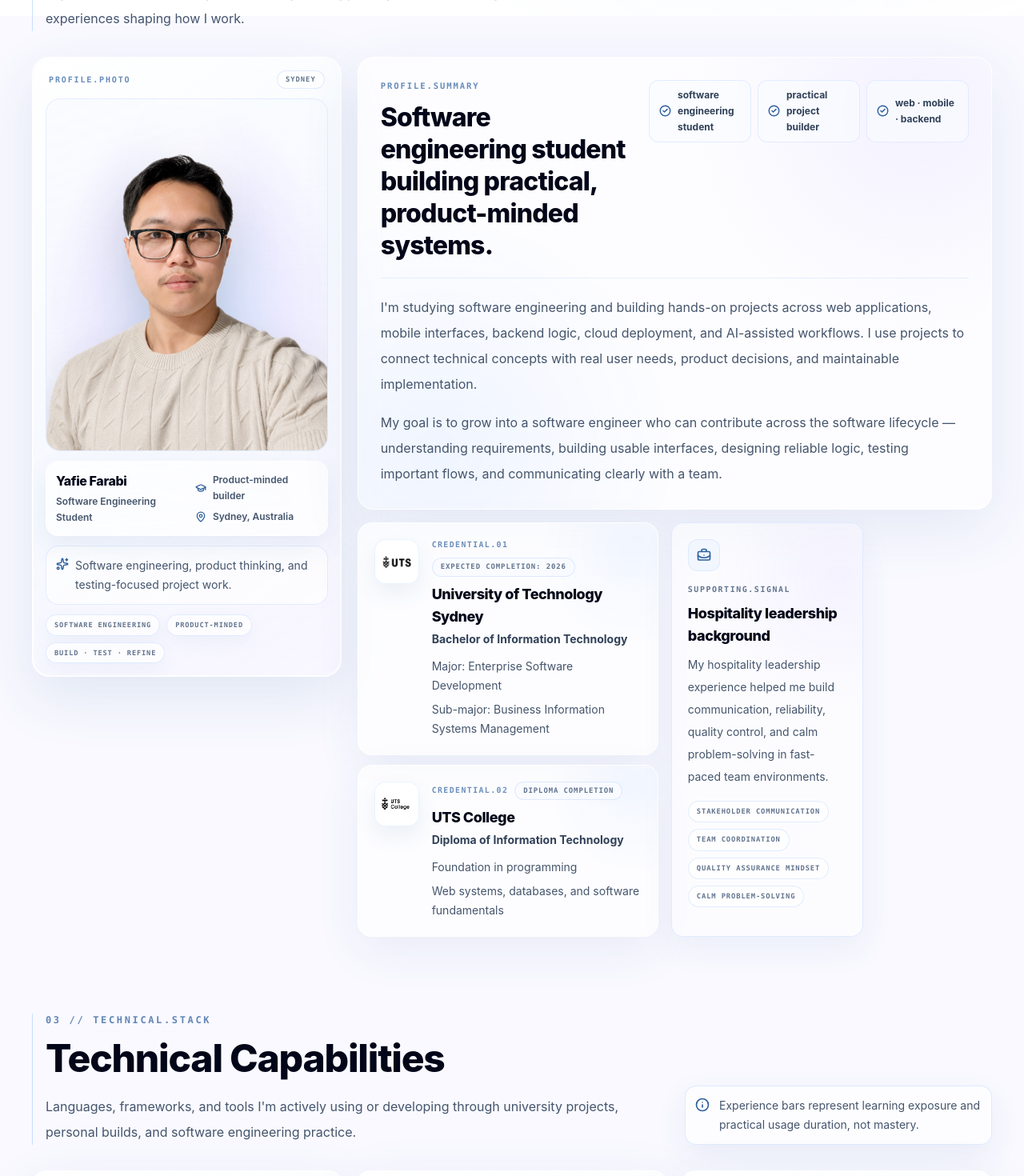
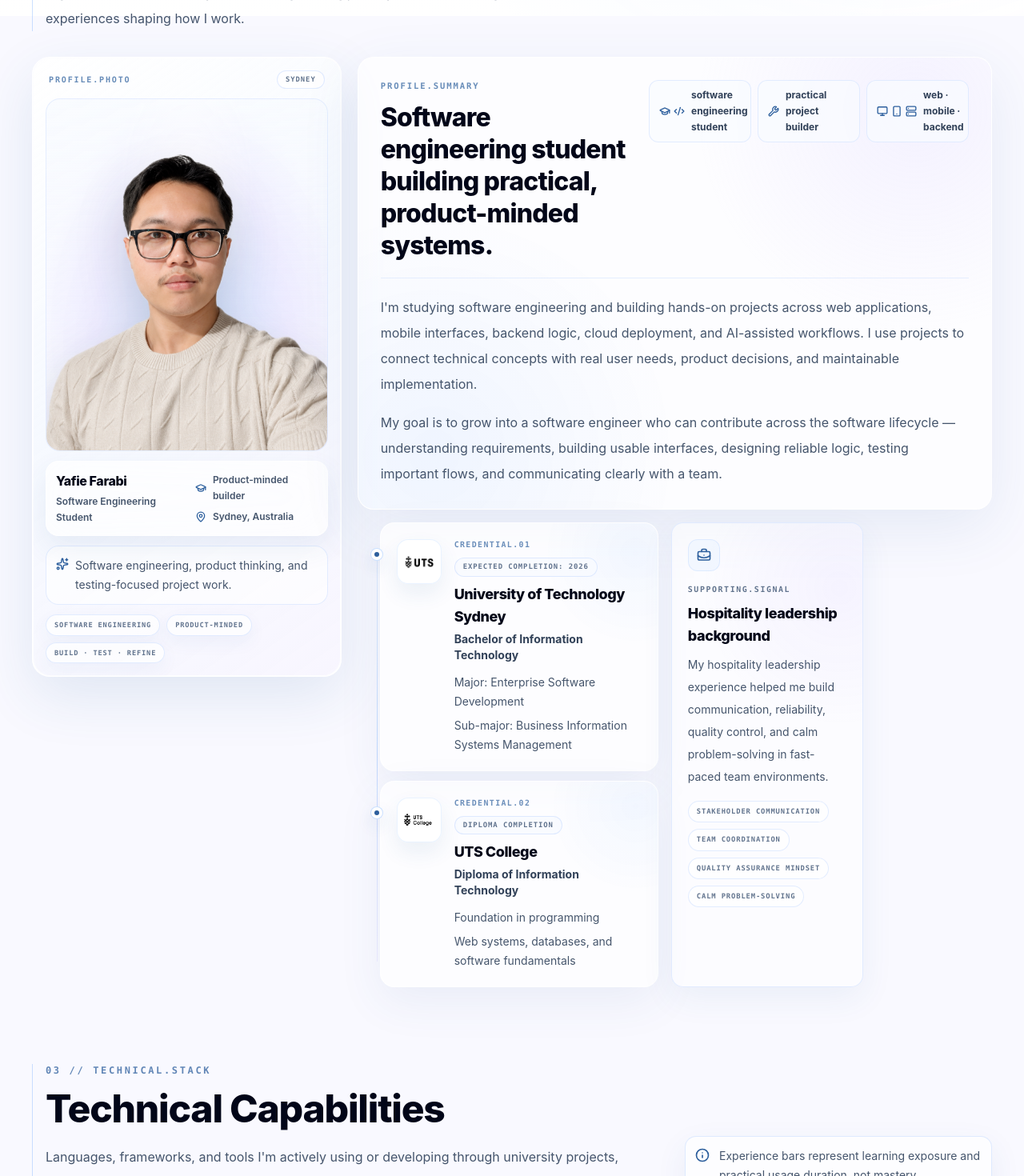
Before and after one commit to jaeyunjks/yafie-portfolio, a Next.js app: page /about in a window 1280 px wide. Shown: the part 780-2250 px from the top of the page at 80% size. Built offline with nearby package versions, Linux system fonts and the light colour scheme.

Commit message:
mobile view - about page #1

```diff
--- a/src/components/sections/about/AboutStory.tsx
+++ b/src/components/sections/about/AboutStory.tsx
@@ -1,10 +1,14 @@
 import Image from "next/image";
 import {
   BriefcaseBusiness,
-  CheckCircle2,
+  Code2,
   GraduationCap,
   MapPin,
+  Monitor,
+  Server,
   Sparkles,
+  Smartphone,
+  Wrench,
 } from "lucide-react";
 import Reveal from "@/components/ui/Reveal";
 
@@ -47,6 +51,21 @@ const profileTags = [
   "software engineering",
   "product-minded",
   "build · test · refine",
+];
+
+const summaryItems = [
+  {
+    label: "software engineering student",
+    icons: [GraduationCap, Code2],
+  },
+  {
+    label: "practical project builder",
+    icons: [Wrench],
+  },
+  {
+    label: "web · mobile · backend",
+    icons: [Monitor, Smartphone, Server],
+  },
 ];
 
 const hospitalitySkills = [
@@ -191,22 +210,22 @@ export default function AboutStory() {
                   </div>
 
                   <div className="grid gap-2 sm:grid-cols-3 xl:w-[25rem] xl:shrink-0">
-                    {[
-                      "software engineering student",
-                      "practical project builder",
-                      "web · mobile · backend",
-                    ].map((item) => (
+                    {summaryItems.map((item) => (
                       <div
-                        key={item}
+                        key={item.label}
                         className="flex min-h-12 items-center gap-2 rounded-[12px] border border-[#d4e3ff]/62 bg-[#f8fbff]/72 px-3 py-2 text-xs font-bold leading-5 text-slate-700"
                       >
-                        <CheckCircle2
-                          size={15}
-                          strokeWidth={2.3}
-                          aria-hidden
-                          className="shrink-0 text-[#2d5f9d]"
-                        />
-                        <span>{item}</span>
+                        <span className="flex shrink-0 items-center gap-1 text-[#2d5f9d]">
+                          {item.icons.map((Icon, iconIndex) => (
+                            <Icon
+                              key={`${item.label}-${iconIndex}`}
+                              size={14}
+                              strokeWidth={2.3}
+                              aria-hidden
+                            />
+                          ))}
+                        </span>
+                        <span>{item.label}</span>
                       </div>
                     ))}
                   </div>
@@ -234,9 +253,16 @@ export default function AboutStory() {
           </Reveal>
 
           <div className="grid gap-4 xl:grid-cols-[minmax(0,0.7fr)_minmax(15rem,0.3fr)]">
-            <div className="relative grid gap-3">
+            <div className="relative grid gap-3 pl-6 before:absolute before:bottom-8 before:left-[1.35rem] before:top-8 before:w-px before:bg-gradient-to-b before:from-[#8dbbff]/20 before:via-[#8dbbff]/50 before:to-[#c6b7ff]/20 xl:pl-7 xl:before:left-[1.5rem]">
               {educationCards.map((card, index) => (
-                <Reveal key={card.institution} delay={index * 0.06}>
+                <Reveal
+                  key={card.institution}
+                  delay={index * 0.06}
+                  className="relative"
+                >
+                  <span className="absolute -left-[0.65rem] top-8 z-20 flex h-4 w-4 items-center justify-center rounded-full border border-[#8dbbff]/45 bg-white shadow-[0_8px_20px_rgba(45,95,157,0.12)] xl:-left-3">
+                    <span className="h-1.5 w-1.5 rounded-full bg-[#2d5f9d]" />
+                  </span>
                   <article className="group relative overflow-hidden rounded-[18px] border border-white/75 bg-white/70 p-5 shadow-[0_18px_55px_rgba(45,95,157,0.08)] backdrop-blur-xl transition-[border-color,box-shadow,background-color,transform] duration-300 hover:-translate-y-1 hover:border-[#8dbbff]/55 hover:bg-white/90 hover:shadow-[0_24px_70px_rgba(45,95,157,0.13)]">
                     <div className="pointer-events-none absolute inset-0 bg-[radial-gradient(circle_at_92%_12%,rgba(141,187,255,0.1),transparent_28%)]" />
                     <div className="relative z-10 flex items-start gap-4">
--- a/src/components/sections/about/AboutTechStack.tsx
+++ b/src/components/sections/about/AboutTechStack.tsx
@@ -2,8 +2,10 @@
 
 import { Info } from "lucide-react";
 import { motion } from "motion/react";
+import { useState } from "react";
 import Reveal from "@/components/ui/Reveal";
 import { techStack } from "@/data/techStack";
+import type { TechCategory } from "@/types";
 
 const statusStyles = {
   "actively using":
@@ -12,43 +14,20 @@ const statusStyles = {
   learning: "border-[#c6b7ff]/56 bg-[#f7f3ff]/78 text-[#67549e]",
 };
 
-export default function AboutTechStack() {
+const mobileFilters = [
+  { label: "Language", value: "Languages" },
+  { label: "Framework", value: "Frameworks" },
+  { label: "Tech Tools", value: "Tech & Developer Tools" },
+];
+
+function TechStackCard({
+  category,
+  index,
+}: {
+  category: TechCategory;
+  index: number;
+}) {
   return (
-    <section className="pb-20 lg:pb-24">
-      <Reveal>
-        <div className="mb-8 flex flex-col justify-between gap-5 border-l border-[#8dbbff]/45 pl-4 lg:flex-row lg:items-end">
-          <div>
-            <p className="font-mono text-xs font-bold uppercase tracking-[0.22em] text-[#2d5f9d]/75">
-              03 // technical.stack
-            </p>
-            <h2 className="mt-4 text-3xl font-extrabold tracking-tight text-slate-950 md:text-5xl">
-              Technical Capabilities
-            </h2>
-            <p className="mt-5 max-w-3xl text-base leading-8 text-slate-600">
-              Languages, frameworks, and tools I&apos;m actively using or
-              developing through university projects, personal builds, and
-              software engineering practice.
-            </p>
-          </div>
-
-          <div className="flex max-w-sm items-start gap-3 rounded-[14px] border border-[#d4e3ff]/75 bg-white/64 p-3 text-sm leading-6 text-slate-600 shadow-[0_14px_38px_rgba(45,95,157,0.08)] backdrop-blur-xl">
-            <Info
-              size={18}
-              strokeWidth={2.2}
-              aria-hidden
-              className="mt-0.5 shrink-0 text-[#2d5f9d]"
-            />
-            <p>
-              Experience bars represent learning exposure and practical usage
-              duration, not mastery.
-            </p>
-          </div>
-        </div>
-      </Reveal>
-
-      <div className="grid gap-4 md:grid-cols-2 xl:grid-cols-3">
-        {techStack.map((category, index) => (
-          <Reveal key={category.title} delay={index * 0.06}>
     <article className="group relative h-full overflow-hidden rounded-[18px] border border-white/75 bg-white/68 p-4 shadow-[0_22px_70px_rgba(45,95,157,0.1)] backdrop-blur-xl transition-[border-color,box-shadow,background-color,transform] duration-300 hover:-translate-y-1 hover:border-[#8dbbff]/55 hover:bg-white/88 hover:shadow-[0_28px_82px_rgba(45,95,157,0.14)] md:p-5">
       <div className="pointer-events-none absolute inset-0 bg-[linear-gradient(150deg,rgba(255,255,255,0.82),rgba(238,245,255,0.42)_46%,rgba(231,222,255,0.18))]" />
       <div className="pointer-events-none absolute left-0 top-0 h-full w-1 bg-gradient-to-b from-[#8dbbff]/78 via-[#c6b7ff]/58 to-transparent" />
@@ -145,6 +124,82 @@ export default function AboutTechStack() {
         </div>
       </div>
     </article>
+  );
+}
+
+export default function AboutTechStack() {
+  const [activeFilter, setActiveFilter] = useState(mobileFilters[0].value);
+  const activeCategory =
+    techStack.find((category) => category.title === activeFilter) ?? techStack[0];
+  const activeIndex = techStack.findIndex(
+    (category) => category.title === activeCategory.title,
+  );
+
+  return (
+    <section className="pb-20 lg:pb-24">
+      <Reveal>
+        <div className="mb-8 flex flex-col justify-between gap-5 border-l border-[#8dbbff]/45 pl-4 lg:flex-row lg:items-end">
+          <div>
+            <p className="font-mono text-xs font-bold uppercase tracking-[0.22em] text-[#2d5f9d]/75">
+              03 // technical.stack
+            </p>
+            <h2 className="mt-4 text-3xl font-extrabold tracking-tight text-slate-950 md:text-5xl">
+              Technical Capabilities
+            </h2>
+            <p className="mt-5 max-w-3xl text-base leading-8 text-slate-600">
+              Languages, frameworks, and tools I&apos;m actively using or
+              developing through university projects, personal builds, and
+              software engineering practice.
+            </p>
+          </div>
+
+          <div className="flex max-w-sm items-start gap-3 rounded-[14px] border border-[#d4e3ff]/75 bg-white/64 p-3 text-sm leading-6 text-slate-600 shadow-[0_14px_38px_rgba(45,95,157,0.08)] backdrop-blur-xl">
+            <Info
+              size={18}
+              strokeWidth={2.2}
+              aria-hidden
+              className="mt-0.5 shrink-0 text-[#2d5f9d]"
+            />
+            <p>
+              Experience bars represent learning exposure and practical usage
+              duration, not mastery.
+            </p>
+          </div>
+        </div>
+      </Reveal>
+
+      <div className="mb-4 flex gap-2 overflow-x-auto pb-1 md:hidden">
+        {mobileFilters.map((filter) => {
+          const isActive = activeFilter === filter.value;
+
+          return (
+            <button
+              key={filter.value}
+              type="button"
+              className={`shrink-0 rounded-full border px-4 py-2 text-xs font-extrabold transition-[background-color,border-color,color,box-shadow] duration-200 ${
+                isActive
+                  ? "border-[#8dbbff]/70 bg-[#2d5f9d] text-white shadow-[0_12px_30px_rgba(45,95,157,0.16)]"
+                  : "border-[#d4e3ff]/72 bg-white/66 text-slate-600 shadow-sm"
+              }`}
+              aria-pressed={isActive}
+              onClick={() => setActiveFilter(filter.value)}
+            >
+              {filter.label}
+            </button>
+          );
+        })}
+      </div>
+
+      <div className="md:hidden">
+        <Reveal key={activeCategory.title}>
+          <TechStackCard category={activeCategory} index={activeIndex} />
+        </Reveal>
+      </div>
+
+      <div className="hidden gap-4 md:grid md:grid-cols-2 xl:grid-cols-3">
+        {techStack.map((category, index) => (
+          <Reveal key={category.title} delay={index * 0.06}>
+            <TechStackCard category={category} index={index} />
           </Reveal>
         ))}
       </div>
--- a/src/components/sections/about/AboutWorkingStyle.tsx
+++ b/src/components/sections/about/AboutWorkingStyle.tsx
@@ -98,9 +98,12 @@ export default function AboutWorkingStyle() {
                   </p>
                 </article>
                 {index < steps.length - 1 && (
-                  <span className="mx-auto my-1 flex h-7 w-7 items-center justify-center rounded-full border border-[#d4e3ff]/70 bg-white/78 text-[#2d5f9d] shadow-[0_10px_24px_rgba(45,95,157,0.08)] md:hidden">
-                    <ArrowDown size={14} strokeWidth={2.4} aria-hidden />
-                  </span>
+                  <div className="relative mx-auto -my-1 flex h-8 w-8 items-center justify-center md:hidden">
+                    <span className="absolute inset-y-0 left-1/2 w-px -translate-x-1/2 bg-gradient-to-b from-[#8dbbff]/35 via-[#8dbbff]/55 to-[#c6b7ff]/35" />
+                    <span className="relative z-10 flex h-7 w-7 items-center justify-center rounded-full border border-[#d4e3ff]/70 bg-white/90 text-[#2d5f9d] shadow-[0_10px_24px_rgba(45,95,157,0.08)]">
+                      <ArrowDown size={14} strokeWidth={2.4} aria-hidden />
+                    </span>
+                  </div>
                 )}
               </div>
             ))}
```
Also changed, not shown: src/components/sections/about/AboutCapabilities.tsx (+59 -1 lines), src/components/sections/about/AboutPersonality.tsx (+48 -1 lines). Lines whose indentation alone changed are shown as unchanged.
